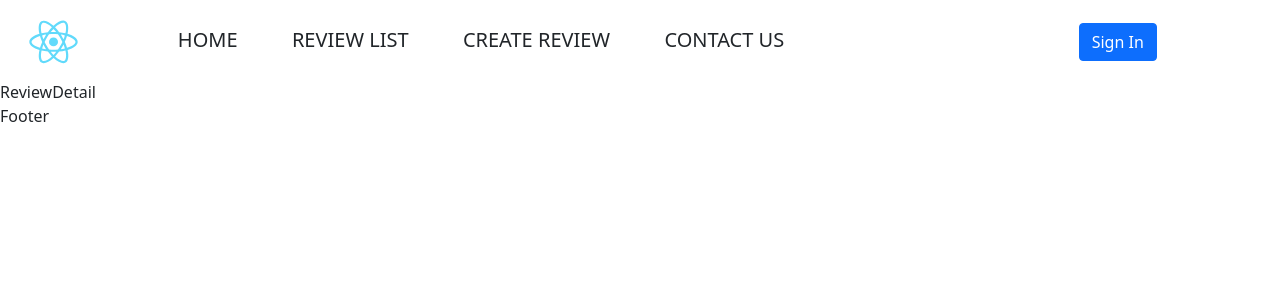
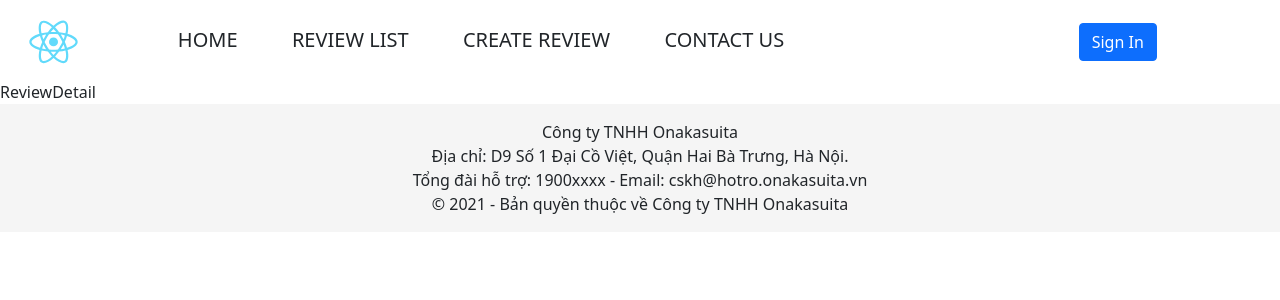
Before and after one commit to locckhl/onakasuita, a React (Create React App) app: page /review-detail in a window 1280 px wide. Shown: the top 300 px of the page. Built offline with nearby package versions, Linux system fonts and the light colour scheme.

Commit message:
Add footer

```diff
--- a/src/index.css
+++ b/src/index.css
@@ -2,6 +2,7 @@ body {
   margin: 0;
   padding: 0;
   box-sizing: border-box;
+  min-height: 100vh;
   font-family: -apple-system, BlinkMacSystemFont, 'Segoe UI', 'Roboto', 'Oxygen',
     'Ubuntu', 'Cantarell', 'Fira Sans', 'Droid Sans', 'Helvetica Neue',
     sans-serif;
--- a/src/pages/Footer/Footer.jsx
+++ b/src/pages/Footer/Footer.jsx
@@ -1,9 +1,15 @@
-import React from 'react'
+import React from "react";
+import "./index.scss";
+function Footer() {
+  return <footer className="">
+      <div className="d-flex flex-column align-items-center py-3">
+          <span>Công ty TNHH Onakasuita</span>
+          <span>Địa chỉ: D9 Số 1 Đại Cồ Việt, Quận Hai Bà Trưng, Hà Nội. </span>
+          <span>Tổng đài hỗ trợ: 1900xxxx - Email: cskh@hotro.onakasuita.vn</span>
+          <span>© 2021 - Bản quyền thuộc về Công ty TNHH Onakasuita</span>
+      </div>
+  </footer>;
+}
 
-export default function Footer() {
-    return (
-        <div>
-            Footer
-        </div>
-    )
-}
+const MemoFooter = React.memo(Footer);
+export default MemoFooter;
--- /dev/null
+++ b/src/pages/Footer/index.scss
@@ -0,0 +1,5 @@
+footer{
+    background-color: #f5f5f5;;
+    // position: relative;
+    // bottom: 0;
+}
```
